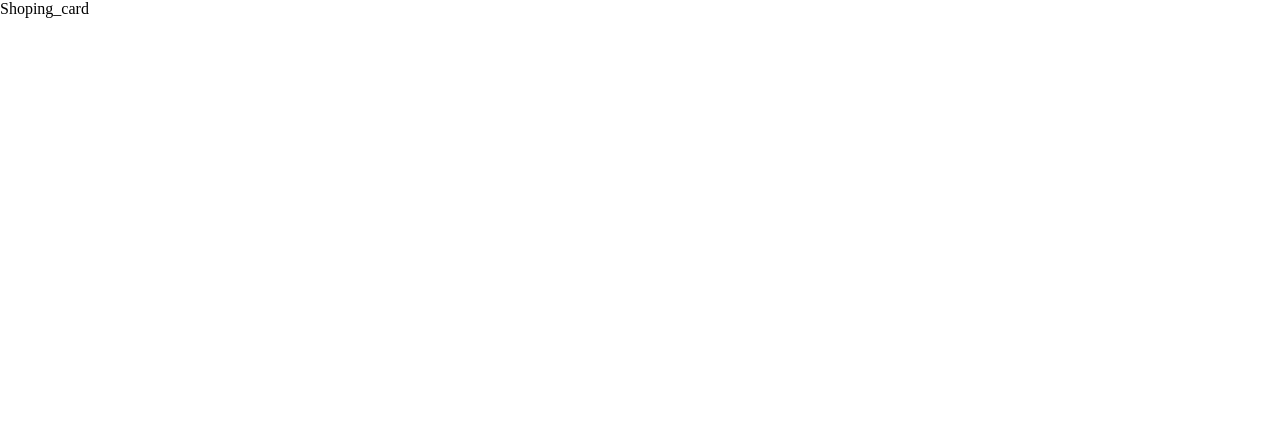
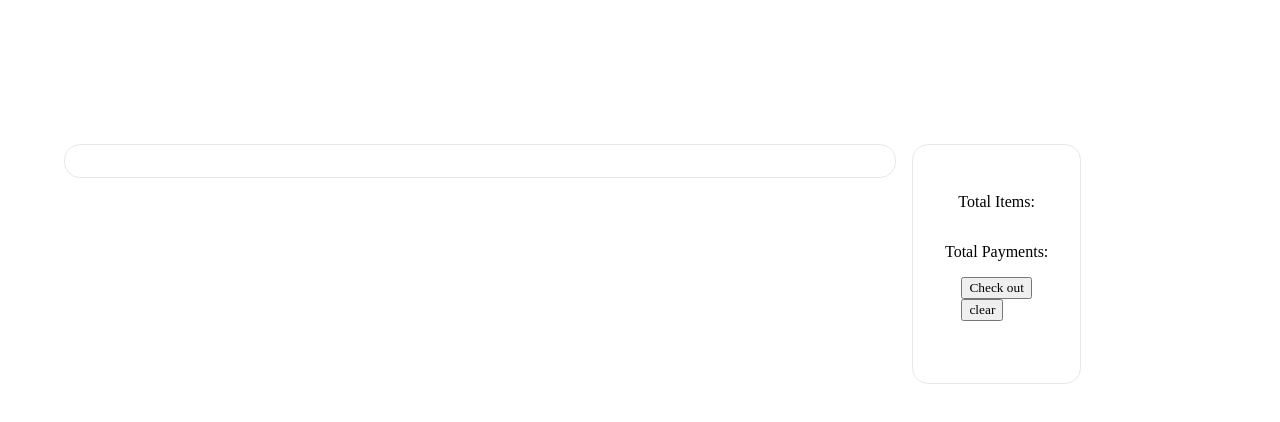
Before and after one commit to hadis-soleymani/cacy, a Next.js app: page /screens/shoping_card in a window 1280 px wide. Shown: the top 422 px of the page. Built offline with nearby package versions, Linux system fonts and the light colour scheme; a web font is replaced by a local one.

Commit message:
add shoping card

```diff
--- /dev/null
+++ b/src/components/cards/cart.js
@@ -0,0 +1,16 @@
+import React from "react";
+
+
+import styles from '../../styles/cart.module.scss'
+
+const Cart = () => {
+
+
+  return (
+    <div className={styles.container}>
+
+    </div>
+  );
+};
+
+export default Cart;
--- a/src/pages/screens/shoping_card.js
+++ b/src/pages/screens/shoping_card.js
@@ -1,9 +1,61 @@
-import React from 'react'
+import React, { useContext } from "react";
+
+import Cart from "../../components/cards/cart";
+
+//Component
+
+import styles from "../../styles/shoping_card.module.scss";
 
 const Shoping_card = () => {
+
+
   return (
-    <div>Shoping_card</div>
-  )
-}
+    <div className={styles.container}>
+      <div>
+<Cart/>
+      </div>
 
-export default Shoping_card
+        <div className={styles.purchase_details}>
+          <p>
+            <span>Total Items: </span>
+
+          </p>
+          <p>
+            <span>Total Payments: </span>
+
+          </p>
+          <div>
+            <button
+              className={styles.check_out}
+
+            >
+              Check out
+            </button>
+            <br />
+            <button
+              className={styles.clear}
+
+            >
+              clear
+            </button>
+          </div>
+        </div>
+
+      {/* {state.checkout && (
+        <div className={styles.clear_checkout_div}>
+          <h3>Check Out Successfully</h3>
+          <Link to="/products">Buy More</Link>
+        </div>
+      )} */}
+
+      {/* {!state.checkout && state.itemsCounter === 0 && (
+        <div className={styles.clear_checkout_div}>
+          <h3>Want To Buy?</h3>
+          <Link to="/products">Go To Shop</Link>
+        </div>
+      )} */}
+    </div>
+  );
+};
+
+export default Shoping_card;
--- a/src/styles/_mixin.scss
+++ b/src/styles/_mixin.scss
@@ -106,3 +106,8 @@
     rgba(0, 0, 0, 0.03) 0px 8px 4px, rgba(0, 0, 0, 0.03) 0px 16px 8px,
     rgba(0, 0, 0, 0.03) 0px 32px 16px;
 }
+@mixin border {
+  border: 1px solid rgba(205, 207, 211,.5) ;
+    border-radius: 16px;
+
+}
--- /dev/null
+++ b/src/styles/cart.module.scss
@@ -0,0 +1,22 @@
+@import "variables";
+@import "mixin";
+
+
+.container {
+  display: flex;
+  align-items: center;
+  width: 65vw;
+  justify-content: space-between;
+  padding: 1rem;
+  margin-top: 1rem;
+  @include border;
+
+}
+
+
+@media (max-width: 768px) {
+  .container {
+    width: 80vw;
+    flex-direction: column;
+
+}}
--- /dev/null
+++ b/src/styles/shoping_card.module.scss
@@ -0,0 +1,28 @@
+@import "variables";
+@import "mixin";
+
+.container {
+  padding: 8rem 4rem 4rem 4rem;
+  display: flex;
+  width: calc(100vw - 8rem);
+  min-height: calc(100vh - 12rem);
+}
+
+.purchase_details {
+  @include border;
+  height: 30vh;
+  padding: 2rem;
+  margin: 1rem 0 0 1rem;
+  display: flex;
+  flex-direction: column;
+  align-items: center;
+}
+
+.clear_checkout_div {
+  position: absolute;
+  left: 35%;
+  right: 35%;
+  top: 12rem;
+  padding: 5rem;
+  align-self: start;
+}
```
